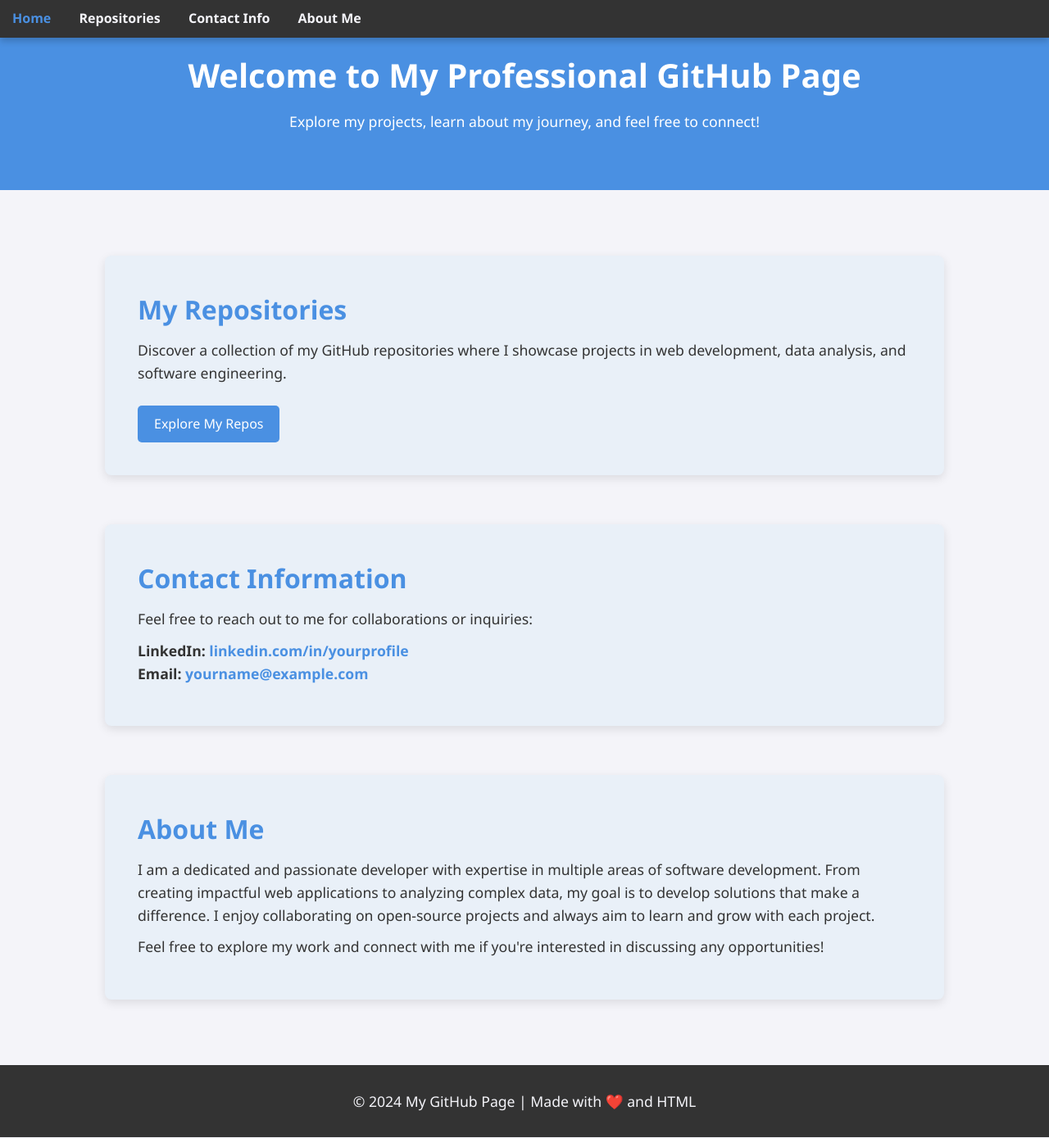
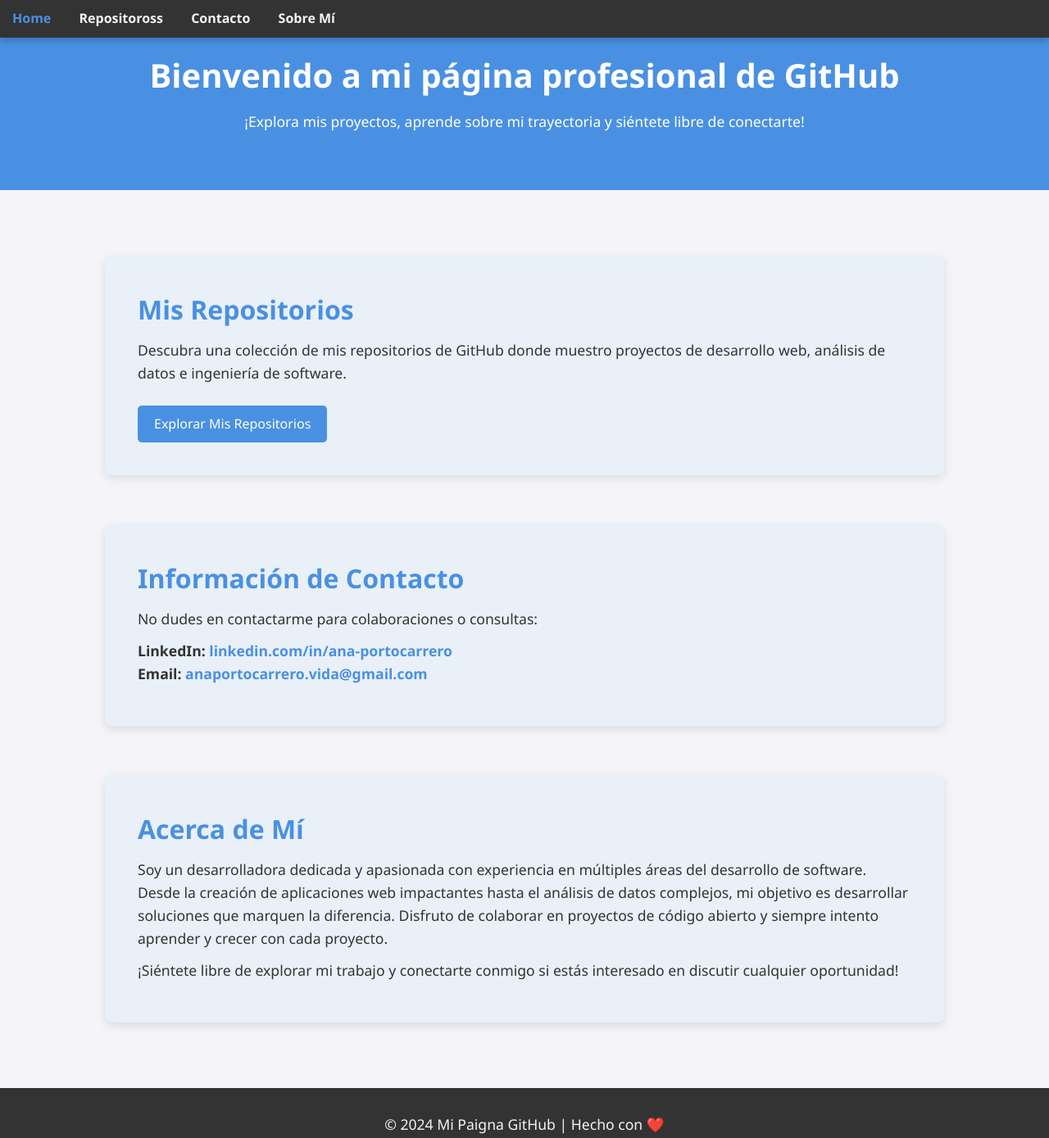
Before and after one commit to Ampor-Vida/ampor.github, a plain HTML site: page index.html in a window 1280 px wide. Shown: the whole page at 82% size. Drawn offline with Linux system fonts and the light colour scheme.

Commit message:
index.html

```diff
--- a/index.html
+++ b/index.html
@@ -3,7 +3,7 @@
 <head>
     <meta charset="UTF-8">
     <meta name="viewport" content="width=device-width, initial-scale=1.0">
-    <title>Welcome to My Professional GitHub Page</title>
+    <title>Bienvenido a mi página profesional de GitHub</title>
     <style>
         /* General Styling */
         * {
@@ -104,46 +104,46 @@
     <!-- Navigation Bar -->
     <nav>
         <a href="#intro">Home</a>
-        <a href="#repositories">Repositories</a>
-        <a href="#contact">Contact Info</a>
-        <a href="#about">About Me</a>
+        <a href="#repositories">Repositoross</a>
+        <a href="#contact">Contacto</a>
+        <a href="#about">Sobre Mí</a>
     </nav>
 
     <!-- Header -->
     <header id="intro">
-        <h1>Welcome to My Professional GitHub Page</h1>
-        <p>Explore my projects, learn about my journey, and feel free to connect!</p>
+        <h1>Bienvenido a mi página profesional de GitHub</h1>
+        <p>¡Explora mis proyectos, aprende sobre mi trayectoria y siéntete libre de conectarte!</p>
     </header>
 
     <div class="container">
         <!-- Repositories Section -->
         <section id="repositories" class="section">
-            <h2>My Repositories</h2>
-            <p>Discover a collection of my GitHub repositories where I showcase projects in web development, data analysis, and software engineering.</p>
-            <a href="https://github.com/username" class="button" target="_blank">Explore My Repos</a>
+            <h2>Mis Repositorios</h2>
+            <p>Descubra una colección de mis repositorios de GitHub donde muestro proyectos de desarrollo web, análisis de datos e ingeniería de software.</p>
+            <a href="https://github.com/Ampor-Vida" class="button" target="_blank">Explorar Mis Repositorios</a>
         </section>
 
         <!-- Contact Information Section -->
         <section id="contact" class="section">
-            <h2>Contact Information</h2>
-            <p>Feel free to reach out to me for collaborations or inquiries:</p>
+            <h2>Información de Contacto</h2>
+            <p>No dudes en contactarme para colaboraciones o consultas:</p>
             <p class="contact-info">
-                <strong>LinkedIn:</strong> <a href="https://linkedin.com/in/yourprofile" target="_blank">linkedin.com/in/yourprofile</a><br>
-                <strong>Email:</strong> <a href="mailto:yourname@example.com">yourname@example.com</a>
+                <strong>LinkedIn:</strong> <a href="https://www.linkedin.com/in/ana-portocarrero/" target="_blank">linkedin.com/in/ana-portocarrero</a><br>
+                <strong>Email:</strong> <a href="mailto:anaportocarrero.vida@gmail.com">anaportocarrero.vida@gmail.com</a>
             </p>
         </section>
 
         <!-- About Me Section -->
         <section id="about" class="section">
-            <h2>About Me</h2>
-            <p>I am a dedicated and passionate developer with expertise in multiple areas of software development. From creating impactful web applications to analyzing complex data, my goal is to develop solutions that make a difference. I enjoy collaborating on open-source projects and always aim to learn and grow with each project.</p>
-            <p>Feel free to explore my work and connect with me if you're interested in discussing any opportunities!</p>
+            <h2>Acerca de Mí</h2>
+            <p>Soy un desarrolladora dedicada y apasionada con experiencia en múltiples áreas del desarrollo de software. Desde la creación de aplicaciones web impactantes hasta el análisis de datos complejos, mi objetivo es desarrollar soluciones que marquen la diferencia. Disfruto de colaborar en proyectos de código abierto y siempre intento aprender y crecer con cada proyecto.</p>
+            <p>¡Siéntete libre de explorar mi trabajo y conectarte conmigo si estás interesado en discutir cualquier oportunidad!</p>
         </section>
     </div>
 
     <!-- Footer -->
     <footer>
-        <p>&copy; 2024 My GitHub Page | Made with ❤️ and HTML</p>
+        <p>&copy; 2024 Mi Paigna GitHub | Hecho con ❤️ </p>
     </footer>
 </body>
 </html>
```
